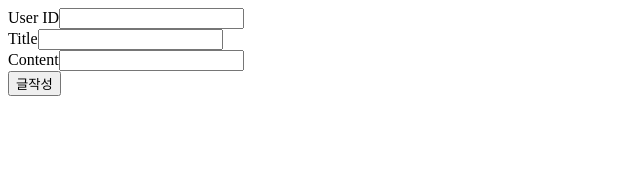
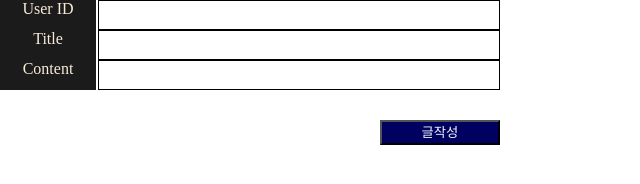
Before and after one commit to poolStackDeveloper/blockchain13_guddnr2000, a website: page 7.Node.Js/250919/views/boards/write.html in a window 1280 px wide. Shown: the whole page, without its empty margins (0-640 px from the left). Drawn offline with Linux system fonts and the light colour scheme.

Commit message:
feat: 250922 css 추가

```diff
--- a/7.Node.Js/250919/views/boards/write.html
+++ b/7.Node.Js/250919/views/boards/write.html
@@ -4,6 +4,8 @@
     <meta charset="UTF-8">
     <meta name="viewport" content="width=device-width, initial-scale=1.0">
     <title>게시판 등록 페이지</title>
+    <link rel="stylesheet" href="/css/common.css">
+    <link rel="stylesheet" href="/css/write.css">
 </head>
 <body>
     <form action="/boards/write" method="post">
--- a/7.Node.Js/250919/views/css/update.css
+++ b/7.Node.Js/250919/views/css/update.css
@@ -1,7 +1,7 @@
 .grpRow{
     display: flex;
     height:30px;
-    gap:3px;
+    gap:2px;
     width:500px;
 }
 
@@ -15,6 +15,13 @@
 
 .grpRow input {
     width: 100%;
+    border: 1px solid;
+}
+
+.grpRow > .inputReadOnly {
+    /* width: 100%; */
+    color:rgb(99, 99, 99);
+    background-color: rgb(231, 231, 231);
 }
 
 button{
--- a/7.Node.Js/250919/views/css/view.css
+++ b/7.Node.Js/250919/views/css/view.css
@@ -1,7 +1,21 @@
-li::marker {
-    marker:none;
+li {
+    display:inline-block;
+  list-style: none;
 }
 
-li {
-    color : red;
+.grpRow{
+    display: flex;
+    height:30px;
 }
+
+.grpRow label {
+    background-color: rgb(27, 27, 27);
+    text-align: center;
+    color :antiquewhite;
+    display: inline-block;
+    width: 120px;
+}
+.grpRow > li {
+    margin-left: 10px;
+
+}
--- /dev/null
+++ b/7.Node.Js/250919/views/css/write.css
@@ -0,0 +1,39 @@
+.grpRow{
+    display: flex;
+    height:30px;
+    gap:2px;
+    width:500px;
+}
+
+.grpRow label {
+    background-color: rgb(27, 27, 27);
+    text-align: center;
+    color :antiquewhite;
+    display: inline-block;
+    width: 120px;
+}
+
+.grpRow input {
+    width: 100%;
+    border: 1px solid;
+}
+
+.grpRow > .inputReadOnly {
+    /* width: 100%; */
+    color:rgb(99, 99, 99);
+    background-color: rgb(231, 231, 231);
+}
+
+button{
+    display:flex;
+    /* flex-direction: inherit; */
+    justify-content: center;
+    height:25px;
+    position: relative;
+
+    margin-left: auto;
+    margin-top: 30px;
+    color:aliceblue;
+    background-color: rgb(0, 0, 97);
+    width: 120px;
+}
```
Also changed, not shown: 7.Node.Js/250919/views/boards/update.html (+3 -3 lines), 7.Node.Js/250919/views/boards/view.html (+17 -6 lines).
